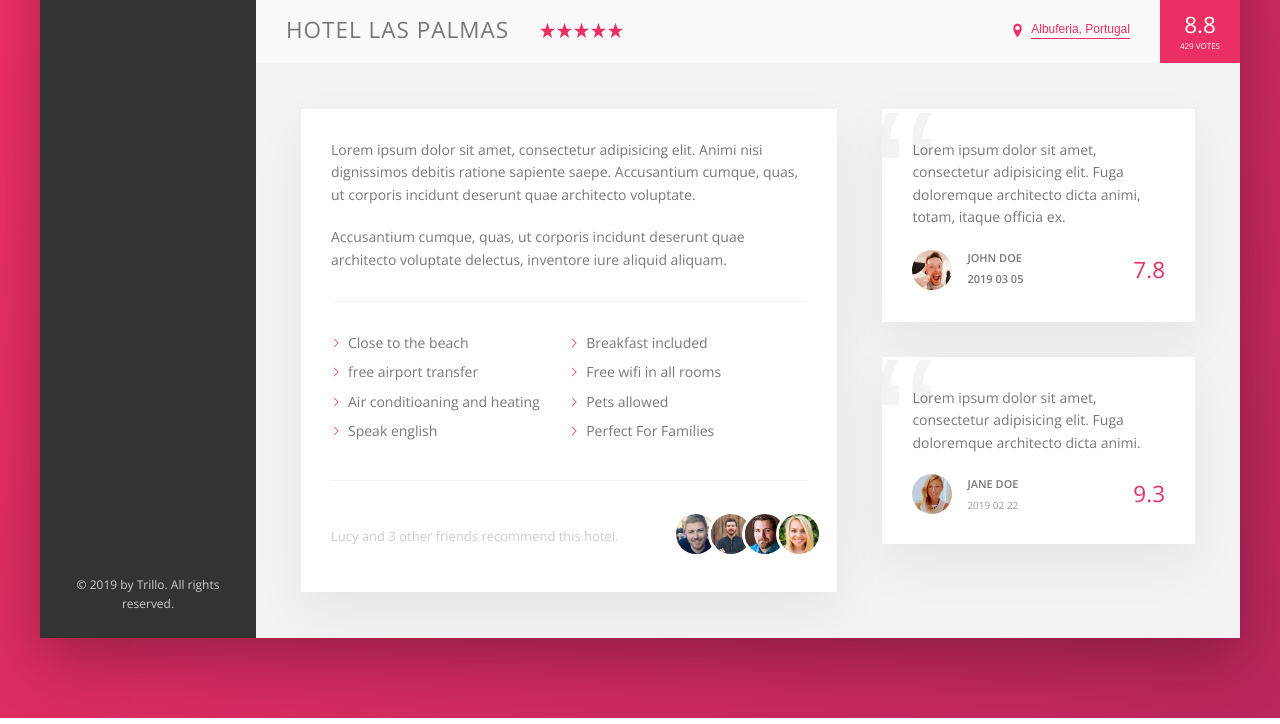
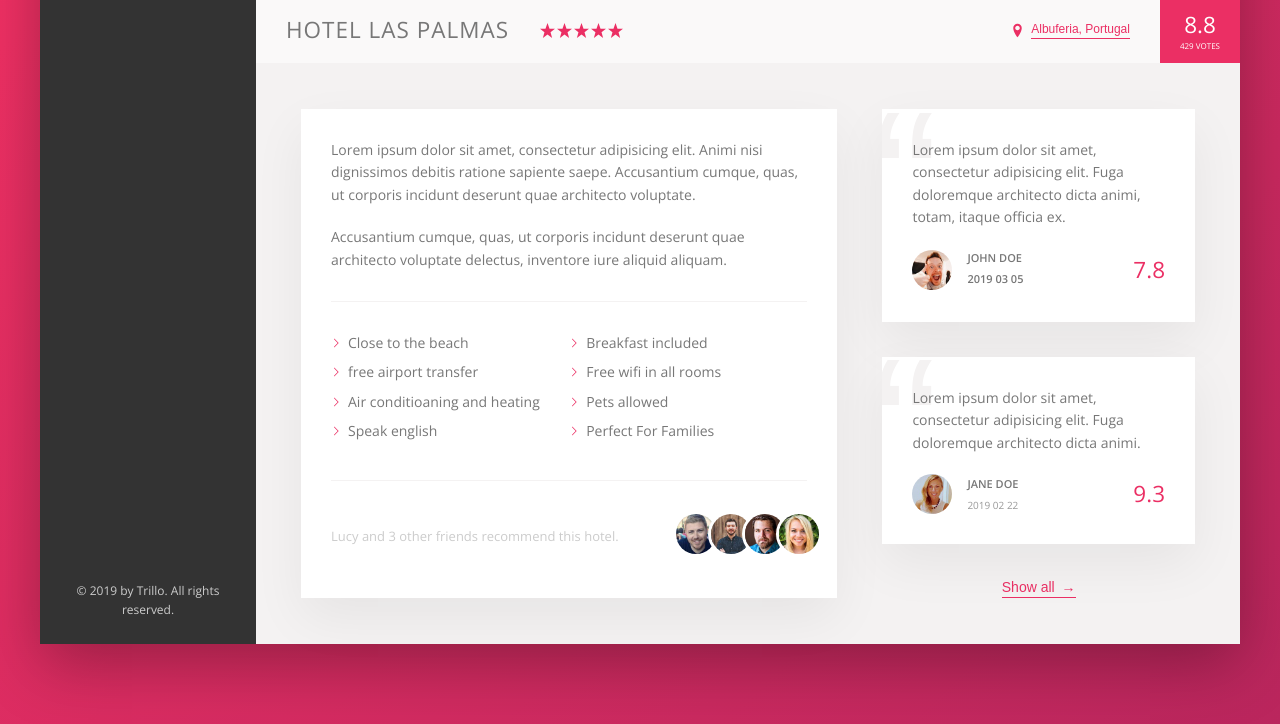
Before and after one commit to MoeTerani/Trillo, a website: page index.html in a window 1280 px wide. Shown: the part 538-1262 px from the top of the page. Drawn offline with nearby package versions, Linux system fonts and the light colour scheme.

Commit message:
review section styled final

```diff
--- a/index.html
+++ b/index.html
@@ -252,6 +252,8 @@
                   <div class="review__rating">9.3</div>
                 </figcaption>
               </figure>
+
+              <button class="btn-inline">Show all <span>&rarr;</span></button>
             </div>
           </div>
         </main>
--- a/sass/_components.scss
+++ b/sass/_components.scss
@@ -280,8 +280,17 @@
   cursor: pointer;
   transition: all 0.2s;
 
+  & span {
+    margin-left: 3px;
+    transition: margin-left 0.2s;
+  }
+
   &:hover {
     color: var(--color-Grey-dark-1);
+
+    span {
+      margin-left: 8px;
+    }
   }
   &:focus {
     outline: none;
@@ -430,3 +439,8 @@
     z-index: 1;
   }
 }
+.user-reviews {
+  display: flex;
+  flex-direction: column;
+  align-items: center;
+}
```
Also changed, not shown: sass/main.css, 1 other file.
